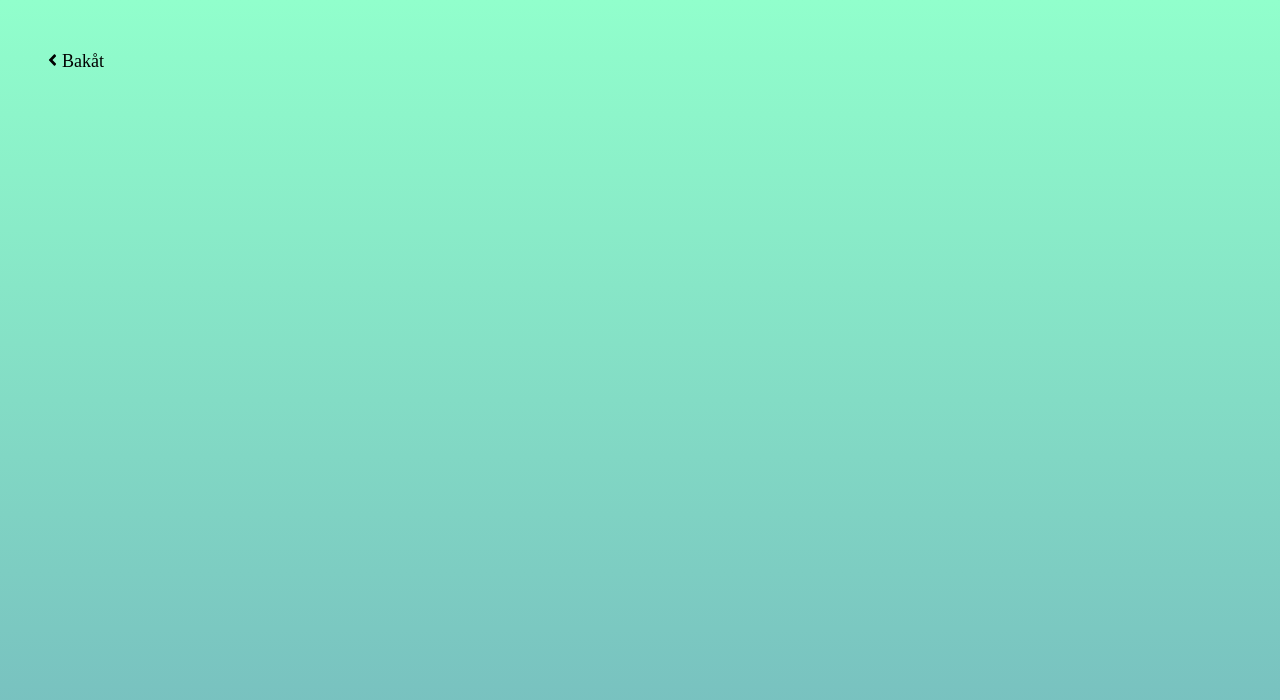
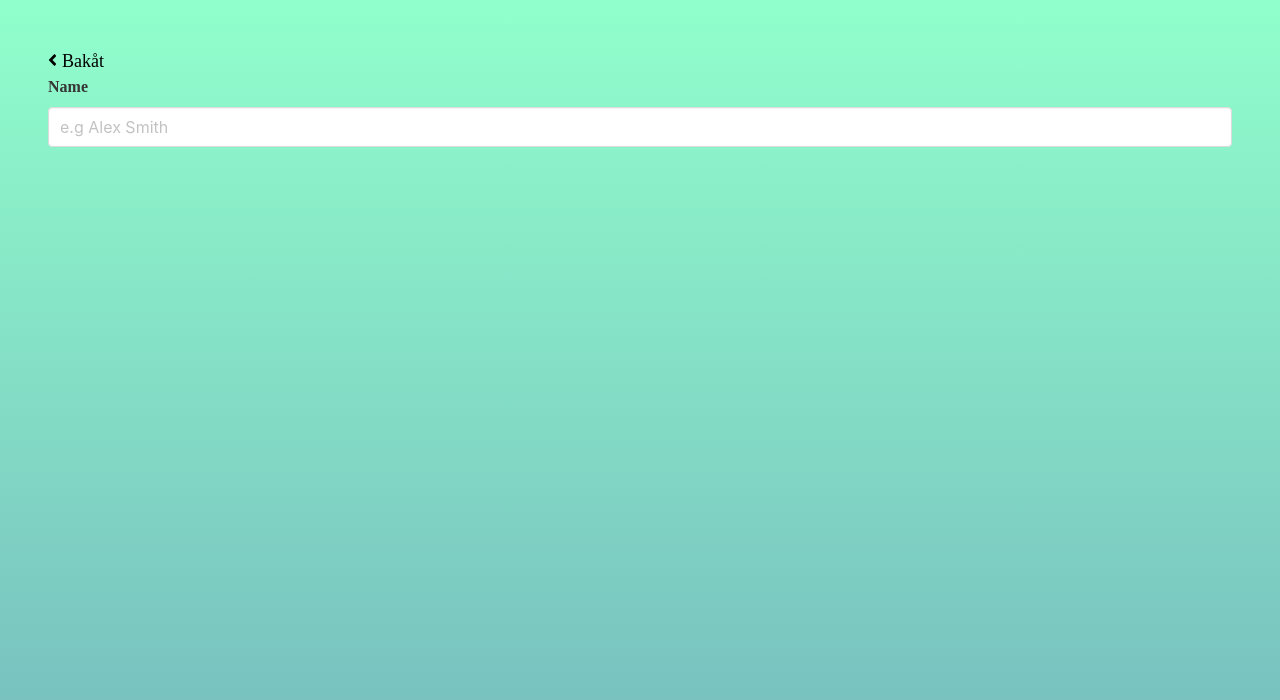
Before and after one commit to mfuruskog/recipes, a Vue app in the folder client/: page /#/add in a window 1280 px wide. Shown: the top 700 px of the page. Built offline with nearby package versions, Linux system fonts and the light colour scheme.

Commit message:
Added bulma form

```diff
--- a/client/src/components/AddRecipe.vue
+++ b/client/src/components/AddRecipe.vue
@@ -2,9 +2,17 @@
   <section class="section">
     <nav class="navbar" role="navigation" aria-label="main navigation">
       <div class="navbar-brand">
-    <router-link to="/" tag="a"><font-awesome-icon :icon="angleLeft" style="margin-right: 5px;"></font-awesome-icon>Bakåt</router-link>
+        <router-link to="/" tag="a">
+          <font-awesome-icon :icon="angleLeft" style="margin-right: 5px;"></font-awesome-icon>Bakåt
+        </router-link>
       </div>
     </nav>
+    <div class="field">
+      <label class="label">Name</label>
+      <div class="control">
+        <input class="input" type="text" placeholder="e.g Alex Smith" />
+      </div>
+    </div>
   </section>
 </template>
 
@@ -12,13 +20,13 @@
 import { faAngleLeft } from "@fortawesome/free-solid-svg-icons";
 
 export default {
-  name: 'AddRecipe',
+  name: "AddRecipe",
   computed: {
     angleLeft() {
       return faAngleLeft;
     }
   }
-}
+};
 </script>
 
 <style lang="scss" scoped>
--- a/client/src/components/RecipeList.vue
+++ b/client/src/components/RecipeList.vue
@@ -66,8 +66,8 @@ export default {
 .recipe-list {
   .recipe {
     background-color: white;
-    border: 2px solid #069c57;
-    border-radius: 8px;
+    border: 3px solid #E5D4C0;
+    border-radius: 20px;
     margin-bottom: 5px;
     flex-wrap: wrap;
     padding: 10px;
--- a/client/src/styles/bulma.scss
+++ b/client/src/styles/bulma.scss
@@ -6,3 +6,4 @@
 @import "bulma/sass/elements/container.sass";
 @import "bulma/sass/elements/title.sass";
 @import "bulma/sass/layout/section.sass";
+@import "bulma/sass/form/_all.sass";
```
Lines whose indentation alone changed are shown as unchanged.
